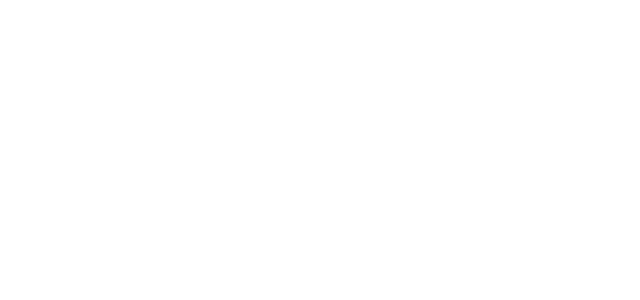
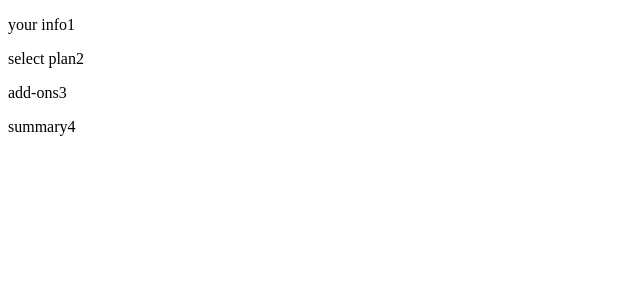
Before and after one commit to calebsg225/FM-multi-step-form, a React (Create React App) app: page / in a window 1280 px wide. Shown: the top 300 px of the page, without its empty margins (0-640 px from the left). Built offline with nearby package versions, Linux system fonts and the light colour scheme; the HTML template or start-up script is replaced by a standard one.

Commit message:
sass script, navbar item test

```diff
--- a/package.json
+++ b/package.json
@@ -23,7 +23,8 @@
     "predeploy": "npm run build",
     "deploy": "gh-pages -d build",
     "test": "react-scripts test",
-    "eject": "react-scripts eject"
+    "eject": "react-scripts eject",
+    "sass": "sass --watch src/sass/index.scss:src/index.css"
   },
   "eslintConfig": {
     "extends": [
--- a/src/components/Navigation/NavBar.tsx
+++ b/src/components/Navigation/NavBar.tsx
@@ -1,12 +1,12 @@
 import NavbarItem from "./NavbarItem"
 
 const NavBar = () => {
+
+  const navItemNames = ["your info", "select plan", "add-ons", "summary"];
+
   return (
     <div className="top-navigation">
-      <NavbarItem label="your info"/>
-      <NavbarItem label="select plan"/>
-      <NavbarItem label="add-ons"/>
-      <NavbarItem label="summary"/>
+      {navItemNames.map((label, index) => <NavbarItem label={label} order={index+1}/> )}
     </div>
   )
 }
--- a/src/components/Navigation/NavbarItem.tsx
+++ b/src/components/Navigation/NavbarItem.tsx
@@ -1,11 +1,12 @@
 interface NavbarItemProps {
   label: string;
+  order: number;
 }
 
-const NavbarItem = ({label}: NavbarItemProps) => {
+const NavbarItem = ({label, order}: NavbarItemProps) => {
   return (
     <div className="NavbarItem">
-
+      <p>{label}{order}</p>
     </div>
   )
 }
```
